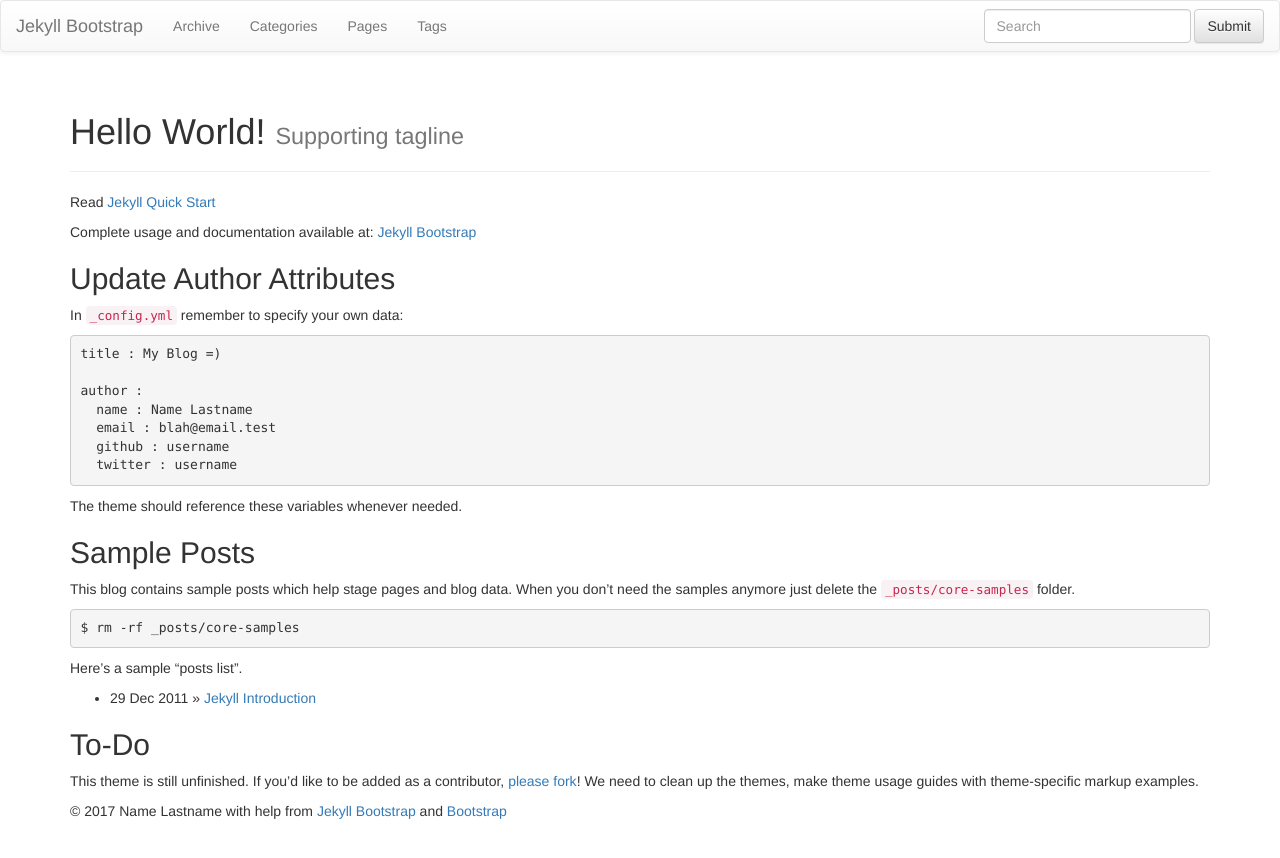
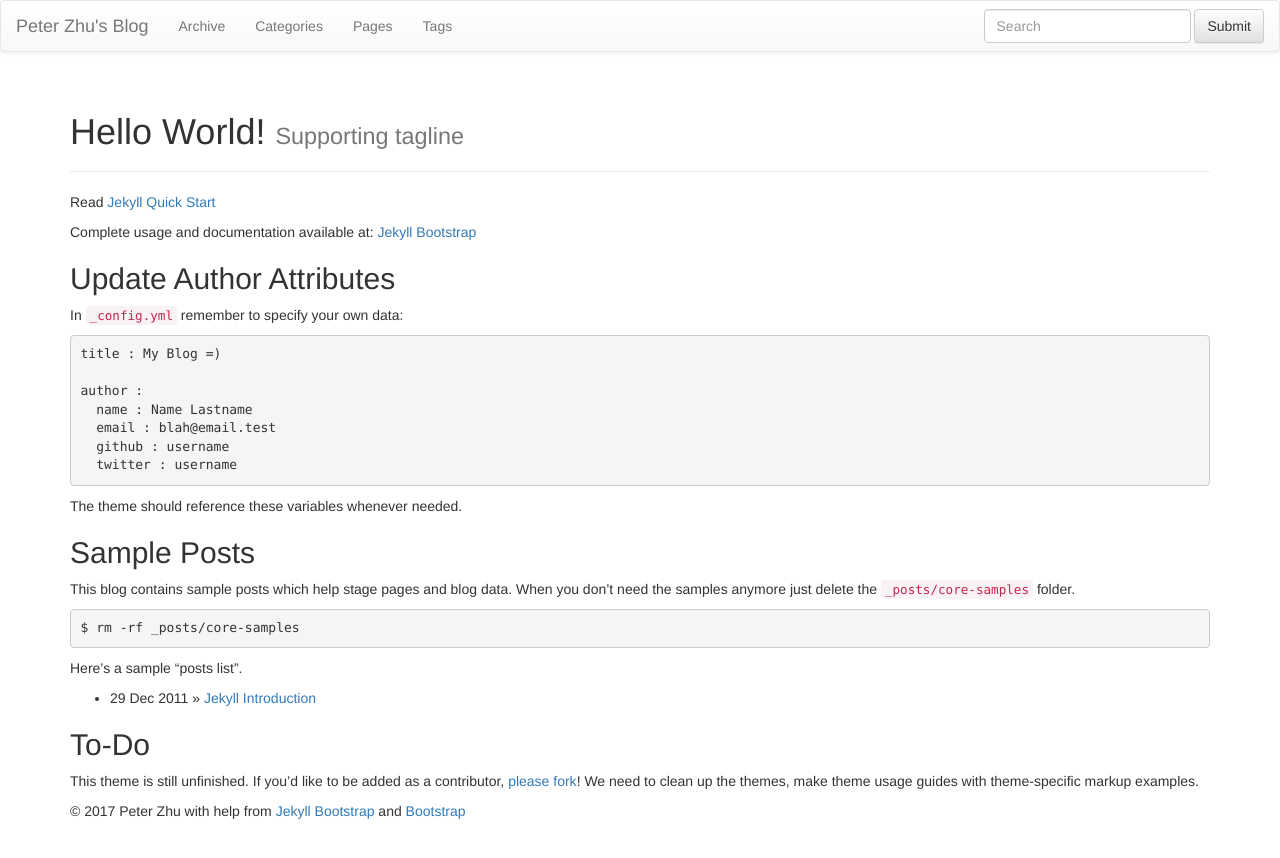
Before and after one commit to taoqianbao/taoqianbao.github.io, a Jekyll site: the page built from index.md, in a window 1280 px wide. Shown: the top 858 px of the page. Built offline with Jekyll 4.4.1, drawn with Linux system fonts in a browser that asks for light colours; nearby versions of some CDN libraries; library files that are not in the unit come from our copies.

```diff
--- a/_config.yml
+++ b/_config.yml
@@ -8,14 +8,14 @@ highlighter: pygments
 # Themes are encouraged to use these universal variables
 # so be sure to set them if your theme uses them.
 #
-title : Jekyll Bootstrap
-tagline: Site Tagline
+title : Peter Zhu's Blog
+tagline: WWW WEB JS C# HTML JAVASCRIPT JAVA PHP
 author :
-  name : Name Lastname
-  email : blah@email.test
-  github : username
-  twitter : username
-  feedburner : feedname
+  name : Peter Zhu
+  email : taoqianbao@gmail.com
+  github : taoqianbao
+  twitter : taoqianbao
+  feedburner : taoqianbao
 
 # The production_url is only used when full-domain names are needed
 # such as sitemap.txt
@@ -25,7 +25,7 @@ author :
 # Else if you are pushing to username.github.io, replace with your username.
 # Finally if you are pushing to a GitHub project page, include the project name at the end.
 #
-production_url : http://username.github.io
+production_url : https://taoqianbao.github.io
 
 gems: ["jekyll-sitemap"]
 
```
